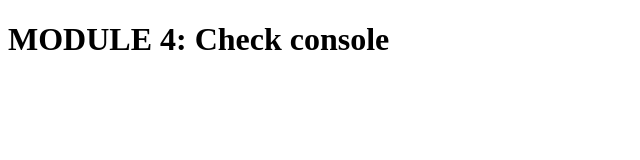
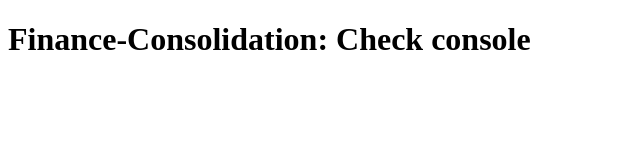
Before and after one commit to curiousPirate/console-fin, a plain HTML site: page console-finance/index.html in a window 1280 px wide. Shown: the whole page, without its empty margins (0-640 px from the left). Drawn offline with Linux system fonts and the light colour scheme.

Commit message:
final changes

```diff
--- a/console-finance/index.html
+++ b/console-finance/index.html
@@ -3,7 +3,7 @@
 <head>
 </head>
 <main>
-    <h1>MODULE 4: Check console</h1>
+    <h1>Finance-Consolidation: Check console</h1>
     <script src="./script.js"></script>
 </main>
 </html>
```
